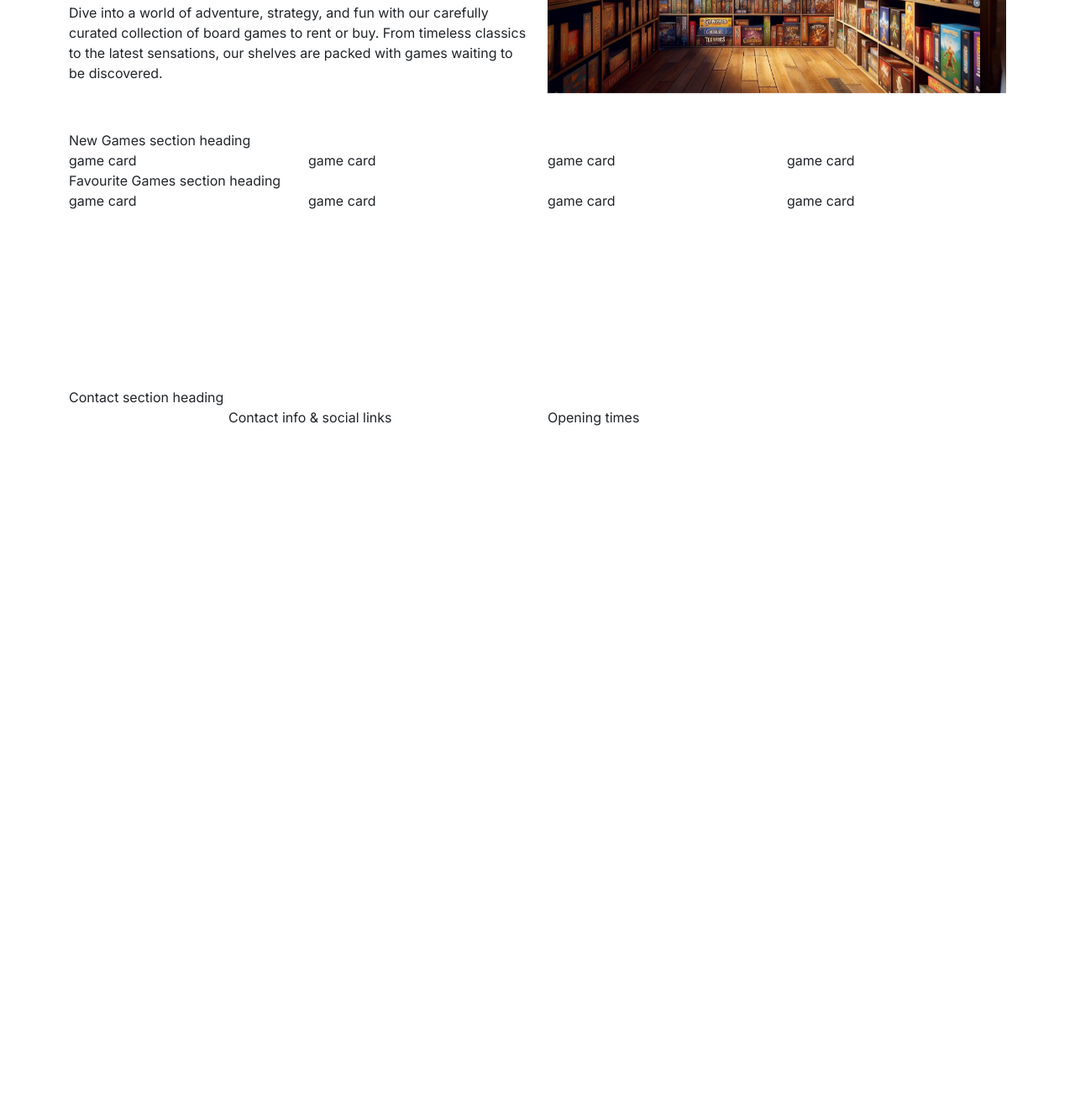
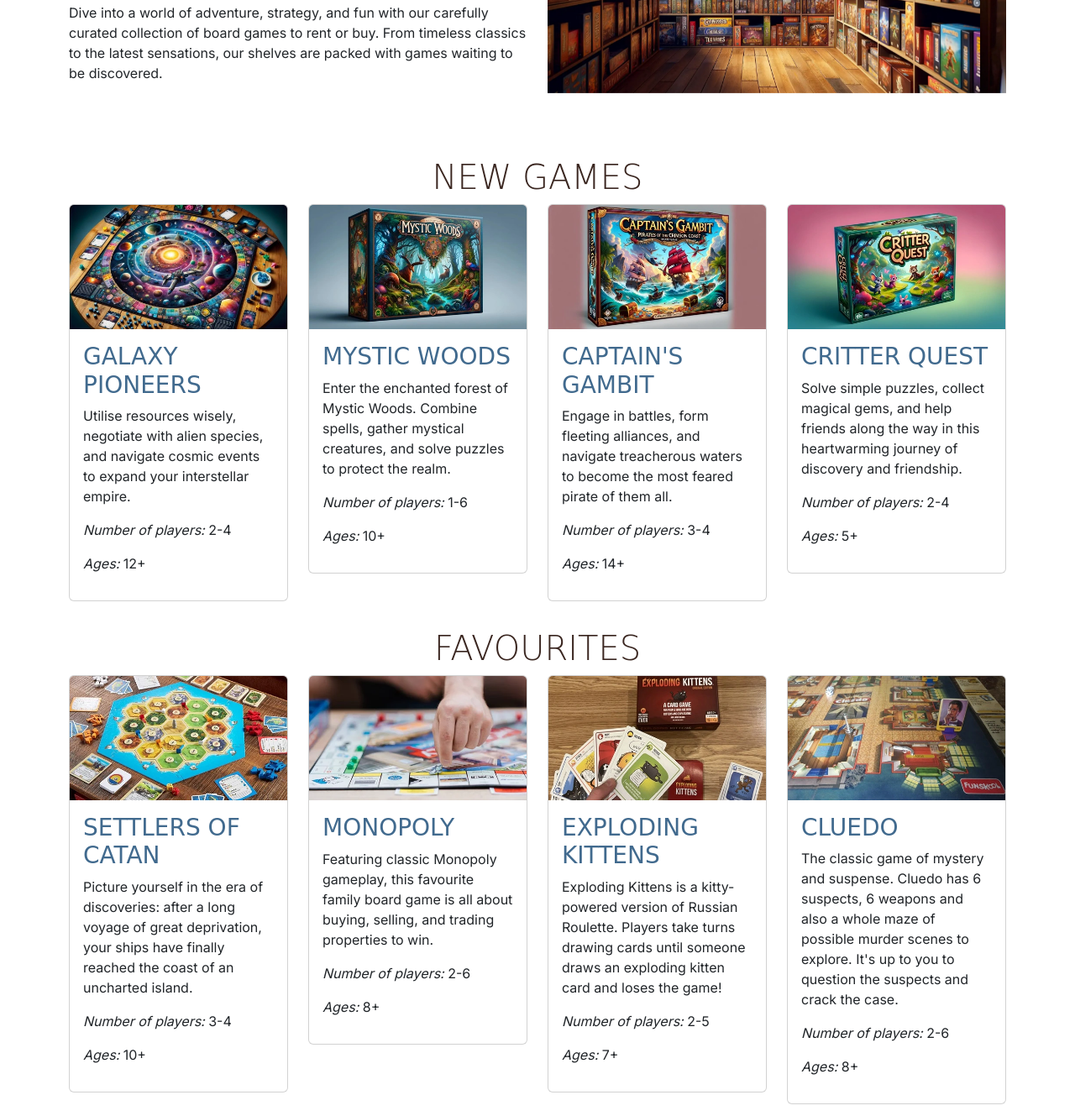
Before and after one commit to BDen32/boardwalk-games, a plain HTML site: page game-library.html in a window 1280 px wide. Shown: the part 291-1620 px from the top of the page at 84% size. Before the commit the page ends 800 px from the top, so only its background shows below. Drawn offline with nearby package versions, Linux system fonts and the light colour scheme; a web font is replaced by a local one.

Commit message:
add source code for corectness

```diff
--- a/game-library.html
+++ b/game-library.html
@@ -46,7 +46,7 @@
                         <a class="nav-link active" aria-current="page" href="game-library.html">Games</a>
                     </li>
                     <li class="nav-item">
-                        <a class="nav-link">Contact</a>
+                        <a class="nav-link" href="#">Contact</a>
                     </li>
                 </ul>
             </div>
@@ -102,27 +102,117 @@
          it is not part of the grid structure -->
     <main>
         <!-- New Games section -->
-        <section class="container">
+        <section id="new-games" class="container section">
             <div class="row">
-                <div class="col-12">
-                    New Games section heading
+                <div class="col-12 text-center">
+                    <h2 class="display-6">New games</h2>
                 </div>
-                <div class="col-12 col-md-6 col-xl-3">game card</div>
-                <div class="col-12 col-md-6 col-xl-3">game card</div>
-                <div class="col-12 col-md-6 col-xl-3">game card</div>
-                <div class="col-12 col-md-6 col-xl-3">game card</div>
+                <div class="col-12 col-md-6 col-xl-3">
+                    <div class="card">
+                        <img class="card-img-top" src="assets/images/new-games-1.webp" alt="Galaxy Pioneers board game">
+                        <div class="card-body">
+                            <h3 class="card-title sub-heading-color">Galaxy Pioneers</h3>
+                            <p class="card-text">Utilise resources wisely, negotiate with alien species, and navigate
+                                cosmic events to expand your interstellar empire.</p>
+                            <p><em>Number of players:</em> 2-4</p>
+                            <p><em>Ages:</em> 12+</p>
+                        </div>
+                    </div>
+                </div>
+                <div class="col-12 col-md-6 col-xl-3">
+                    <div class="card">
+                        <img class="card-img-top" src="assets/images/new-games-2.webp" alt="Mystic Woods board game box">
+                        <div class="card-body">
+                            <h3 class="card-title sub-heading-color">Mystic Woods</h3>
+                            <p class="card-text">Enter the enchanted forest of Mystic Woods. Combine spells, gather
+                                mystical creatures, and solve puzzles to protect the realm.</p>
+                            <p><em>Number of players:</em> 1-6</p>
+                            <p><em>Ages:</em> 10+</p>
+                        </div>
+                    </div>
+                </div>
+                <div class="col-12 col-md-6 col-xl-3">
+                    <div class="card">
+                        <img class="card-img-top" src="assets/images/new-games-3.webp" alt="Captain's Gambit board game box">
+                        <div class="card-body">
+                            <h3 class="card-title sub-heading-color">Captain's Gambit</h3>
+                            <p class="card-text">Engage in battles, form fleeting alliances, and navigate treacherous
+                                waters to become the most feared pirate of them all.</p>
+                            <p><em>Number of players:</em> 3-4</p>
+                            <p><em>Ages:</em> 14+</p>
+                        </div>
+                    </div>
+                </div>
+                <div class="col-12 col-md-6 col-xl-3">
+                    <div class="card">
+                        <img class="card-img-top" src="assets/images/new-games-4.webp" alt="Critter Quest board game box">
+                        <div class="card-body">
+                            <h3 class="card-title sub-heading-color">Critter Quest</h3>
+                            <p class="card-text">Solve simple puzzles, collect magical gems, and help friends along the
+                                way in this heartwarming journey of discovery and friendship.</p>
+                            <p><em>Number of players:</em> 2-4</p>
+                            <p><em>Ages:</em> 5+</p>
+                        </div>
+                    </div>
+                </div>
             </div>
         </section>
         <!-- Favourite Games section -->
-        <section class="container">
+        <section id="fav-games" class="container section">
             <div class="row">
-                <div class="col-12">
-                    Favourite Games section heading
+                <div class="col-12 text-center">
+                    <h2 class="display-6">Favourites</h2>
                 </div>
-                <div class="col-12 col-md-6 col-xl-3">game card</div>
-                <div class="col-12 col-md-6 col-xl-3">game card</div>
-                <div class="col-12 col-md-6 col-xl-3">game card</div>
-                <div class="col-12 col-md-6 col-xl-3">game card</div>
+                <div class="col-12 col-md-6 col-xl-3">
+                    <div class="card">
+                        <img class="card-img-top" src="assets/images/fav-games-1.webp" alt="Settlers of Catan board game">
+                        <div class="card-body">
+                            <h3 class="card-title sub-heading-color">Settlers of Catan</h3>
+                            <p class="card-text">Picture yourself in the era of discoveries: after a long voyage of
+                                great deprivation, your ships have finally reached the coast of an uncharted island.</p>
+                            <p><em>Number of players:</em> 3-4</p>
+                            <p><em>Ages:</em> 10+</p>
+                        </div>
+                    </div>
+                </div>
+                <div class="col-12 col-md-6 col-xl-3">
+                    <div class="card">
+                        <img class="card-img-top" src="assets/images/fav-games-2.webp" alt="Monopoly board game">
+                        <div class="card-body">
+                            <h3 class="card-title sub-heading-color">Monopoly</h3>
+                            <p class="card-text">Featuring classic Monopoly gameplay, this favourite family board game
+                                is all about buying, selling, and trading properties to win.</p>
+                            <p><em>Number of players:</em> 2-6</p>
+                            <p><em>Ages:</em> 8+</p>
+                        </div>
+                    </div>
+                </div>
+                <div class="col-12 col-md-6 col-xl-3">
+                    <div class="card">
+                        <img class="card-img-top" src="assets/images/fav-games-3.webp" alt="Exploding Kittens card game">
+                        <div class="card-body">
+                            <h3 class="card-title sub-heading-color">Exploding Kittens</h3>
+                            <p class="card-text">Exploding Kittens is a kitty-powered version of Russian Roulette.
+                                Players take turns drawing cards until someone draws an exploding kitten card and loses
+                                the game!</p>
+                            <p><em>Number of players:</em> 2-5</p>
+                            <p><em>Ages:</em> 7+</p>
+                        </div>
+                    </div>
+                </div>
+                <div class="col-12 col-md-6 col-xl-3">
+                    <div class="card">
+                        <img class="card-img-top" src="assets/images/fav-games-4.webp" alt="Cluedo board game">
+                        <div class="card-body">
+                            <h3 class="card-title sub-heading-color">Cluedo</h3>
+                            <p class="card-text">The classic game of mystery and suspense. Cluedo has 6 suspects, 6
+                                weapons and also a whole maze of possible murder scenes to explore. It's up to you to
+                                question the suspects and crack the case.</p>
+                            <p><em>Number of players:</em> 2-6</p>
+                            <p><em>Ages:</em> 8+</p>
+                        </div>
+                    </div>
+                </div>
             </div>
         </section>
     </main>
```
